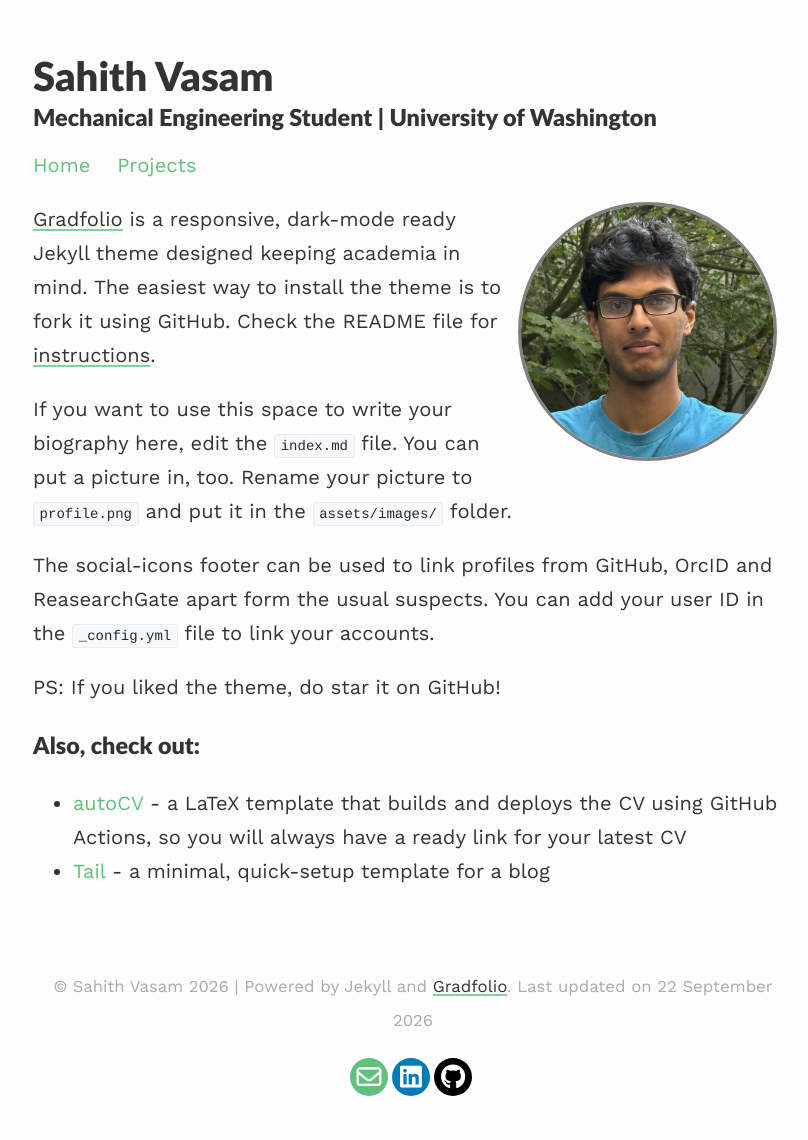
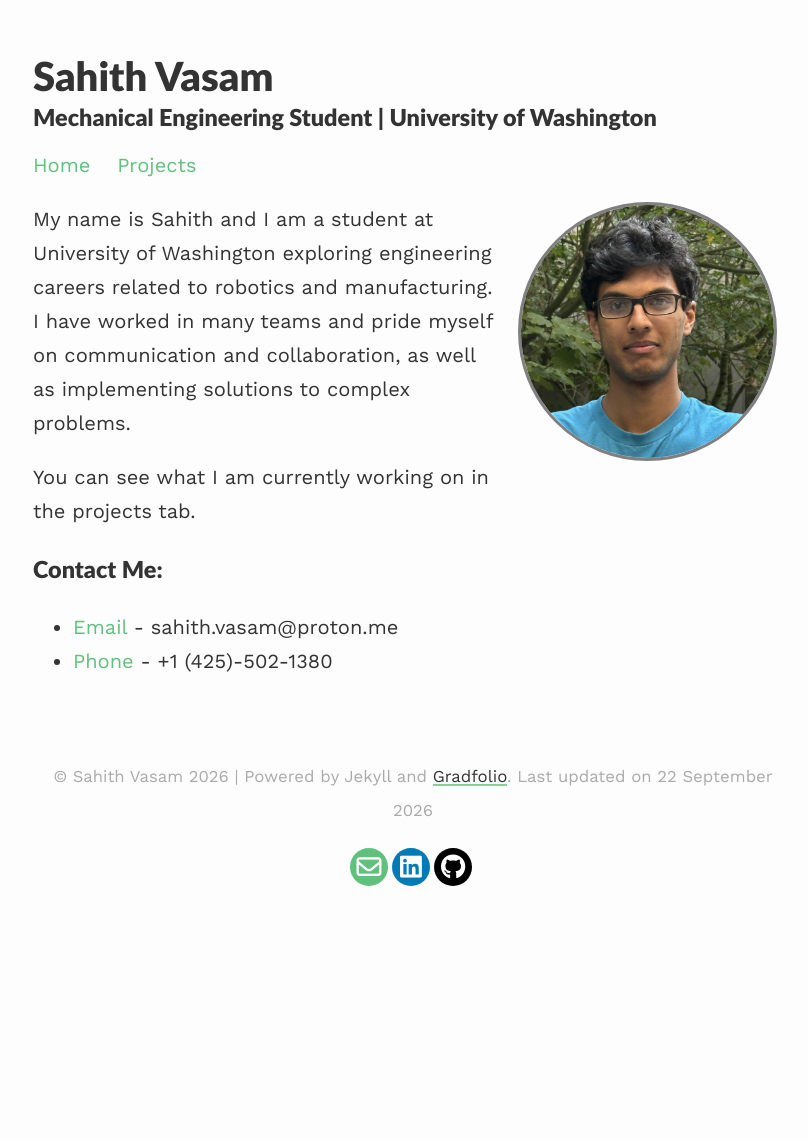
Before and after one commit to Sahithium-Z/Sahithium-Z.github.io, a Jekyll site: the page built from index.md, in a window 1280 px wide. Shown: the whole page, without its empty margins (227-1035 px from the left). Built offline with Jekyll 4.4.1, drawn with Linux system fonts in a browser that asks for light colours; after the commit the page ends 930 px from its top, so only the background shows below that.

Commit message:
Update index.md

```diff
--- a/index.md
+++ b/index.md
@@ -7,15 +7,11 @@ profile:
 published: true
 ---
 
-[Gradfolio](https://github.com/jitinnair1/gradfolio){:target="_blank"} is a responsive, dark-mode ready Jekyll theme designed keeping academia in mind. The easiest way to install the theme is to fork it using GitHub. Check the README file for [instructions](https://github.com/jitinnair1/gradfolio#installation){:target="_blank"}.
+My name is Sahith and I am a student at University of Washington exploring engineering careers related to robotics and manufacturing. I have worked in many teams and pride myself on communication and collaboration, as well as implementing solutions to complex problems.
 
-If you want to use this space to write your biography here, edit the `index.md` file. You can put a picture in, too. Rename your picture to `profile.png` and put it in the `assets/images/` folder.
+You can see what I am currently working on in the projects tab.
 
-The social-icons footer can be used to link profiles from GitHub, OrcID and ReasearchGate apart form the usual suspects. You can add your user ID in the `_config.yml` file to link your accounts.
+### Contact Me:
 
-PS: If you liked the theme, do star it on GitHub!
-
-### Also, check out:
-
-- [autoCV](https://github.com/jitinnair1/autocv) - a LaTeX template that builds and deploys the CV using GitHub Actions, so you will always have a ready link for your latest CV
-- [Tail](https://github.com/jitinnair1/tail) - a minimal, quick-setup template for a blog
+- [Email](mailto:sahith.vasam@proton.me) - sahith.vasam@proton.me
+- [Phone](tel:+14255021380) - +1 (425)-502-1380
```
